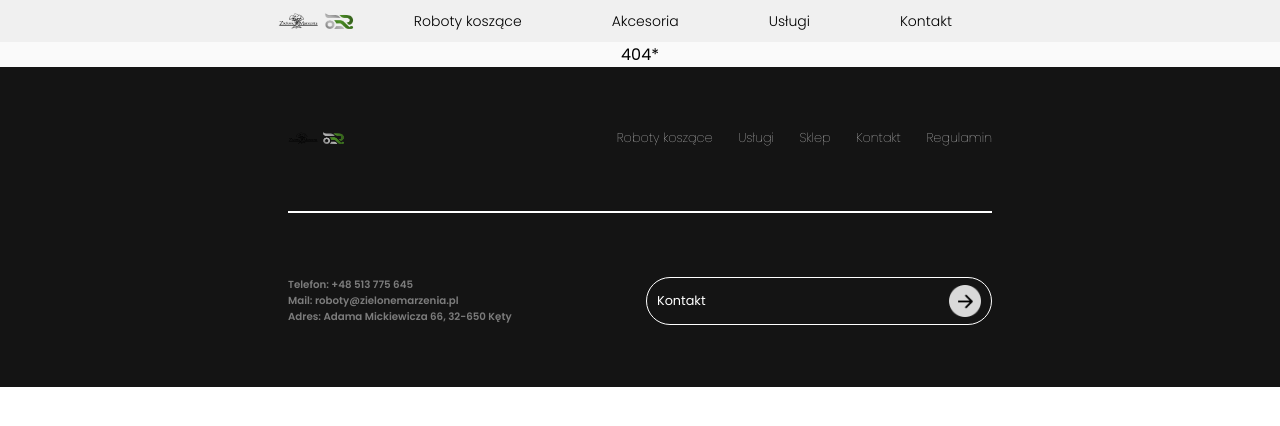
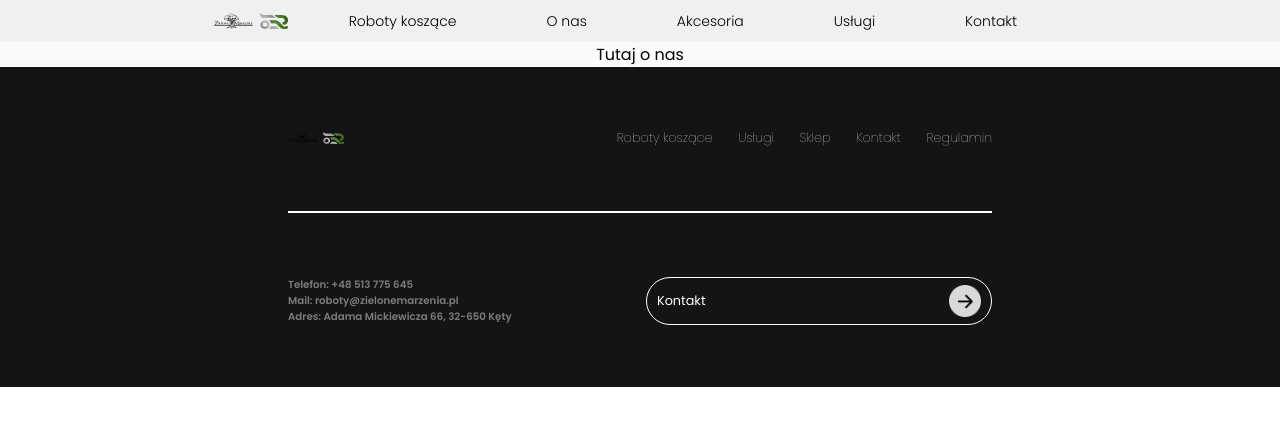
Before and after one commit to rem421/elektrobot.pl, a React (Create React App) app in the folder Frontend/elektrobot-front/: page /aboutUs in a window 1280 px wide. Before the commit this address had no page. Shown: the top 426 px of the page. Built offline with nearby package versions, Linux system fonts and the light colour scheme.

Commit message:
added O Nas page

```diff
--- a/Frontend/elektrobot-front/src/App.js
+++ b/Frontend/elektrobot-front/src/App.js
@@ -12,6 +12,7 @@ import Kontakt from "./Pages/Kontakt.js";
 import RobotPreview from "./Pages/RobotPreview.js";
 import Regulamin from "./Pages/Regulamin.js";
 import { useEffect, useState } from "react";
+import AboutUs from "./Pages/AboutUs.js";
 
 function App() {
   const [mowerList, setMowerList] = useState([]);
@@ -25,12 +26,11 @@ function App() {
     console.log(clickedMower);
     if (clickedMower !== "" && mowerList.length > 0) {
       setMowerData(mowerList.find((mower) => mower.Nazwa === clickedMower));
-
     }
   }, [clickedMower]);
-  useEffect((()=> {
+  useEffect(() => {
     console.log(mowerData);
-  }),[mowerData])
+  }, [mowerData]);
   const clickHandler = (mowerName) => {
     setClickedMower(mowerName);
   };
@@ -45,7 +45,8 @@ function App() {
           <Route path="podglad" element={<RobotPreview clicked={mowerData} />} />
           <Route path="sklep" element={<Shop setClicked={clickHandler} />} />
           <Route path="uslugi" element={<Uslugi />} />
-          <Route path="regulamin" element={<Regulamin/>}/>
+          <Route path="regulamin" element={<Regulamin />} />
+          <Route path="aboutUs" element={<AboutUs />} />
           <Route path="*" element={<NoPage />} />
         </Routes>
         <Footer />
--- a/Frontend/elektrobot-front/src/Components/ResponsiveNavBar.js
+++ b/Frontend/elektrobot-front/src/Components/ResponsiveNavBar.js
@@ -27,6 +27,11 @@ function ResponsiveNavBar() {
                 Roboty koszące
               </li>
             </Link>
+            <Link className="navbarButton" to="/aboutUs">
+              <li onClick={clickHandler} className="navbarButton">
+                O nas
+              </li>
+            </Link>
             <Link className="navbarButton" to="/sklep">
               <li onClick={clickHandler} className="navbarButton">
                 Sklep
@@ -42,7 +47,6 @@ function ResponsiveNavBar() {
                 Kontakt
               </li>
             </Link>
-
           </div>
         </nav>
       ) : (
@@ -53,6 +57,9 @@ function ResponsiveNavBar() {
             <Link className="navbarButton" to="/sklep">
               <li className="navbarButton">Roboty koszące</li>
             </Link>
+            <Link className="navbarButton" to="/aboutUs">
+              <li className="navbarButton">O nas</li>
+            </Link>
             <Link className="navbarButton" to="/sklep">
               <li className="navbarButton">Akcesoria</li>
             </Link>
@@ -62,7 +69,6 @@ function ResponsiveNavBar() {
             <Link className="navbarButton" to="/kontakt">
               <li className="navbarButton">Kontakt</li>
             </Link>
-
           </div>
           <div className="icons">
             {/* <img className="navbarBasket" src={require("./Images/basket.png")} alt="" /> */}
--- a/Frontend/elektrobot-front/src/Pages/AboutUs.js
+++ b/Frontend/elektrobot-front/src/Pages/AboutUs.js
@@ -0,0 +1,6 @@
+import React from "react";
+import "./AboutUs.css";
+const AboutUs = () => {
+  return <div>Tutaj o nas</div>;
+};
+export default AboutUs;
```
